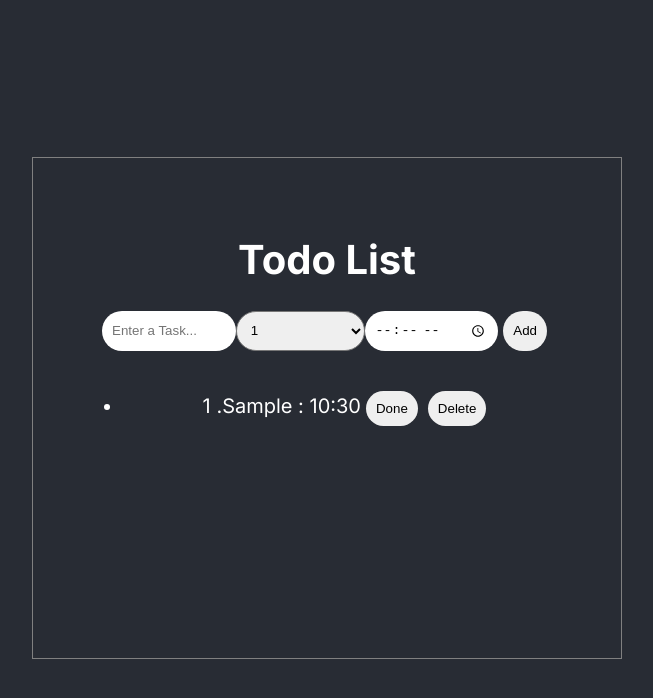
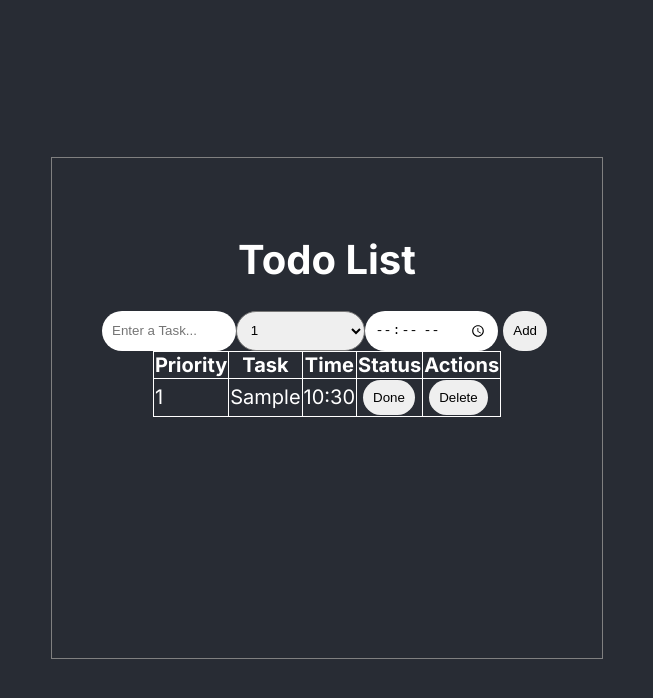
Before and after one commit to Rani-rathod/ToDo_List, a Next.js app: page / in a window 1280 px wide. Both pictures are taken after typing "Sample", "10:30" into the empty fields and a click on the button "Add". Shown: the top 698 px of the page, without its empty margins (313-966 px from the left). Built offline with nearby package versions, Linux system fonts and the light colour scheme.

Commit message:
Table is done

```diff
--- a/app/globals.css
+++ b/app/globals.css
@@ -55,3 +55,8 @@ button{
 .Time{
     float:left;
 }
+
+table, th, td {
+  border: 1px solid white;
+  border-collapse: collapse;
+}
--- a/app/page.js
+++ b/app/page.js
@@ -3,6 +3,7 @@
 import React, { useState } from 'react';
 import Dropdowns from './dropD.js';
 import TimeInput from './Time.js';
+
 
 const App = () => {
   const [todo, setTodo] = useState("");
@@ -45,9 +46,7 @@ const App = () => {
     );
   };
 
-
   const sortedTodos = [...todos].sort((a, b) => a.priority - b.priority);
-
 
   return (
     <>
@@ -78,20 +77,35 @@ const App = () => {
             />
             <button type="submit">Add</button>
           </form>
-          <ul className="allTodos">
+          <table className="data-table">
+            <thead>
+              <tr>
+                <th>Priority</th>
+                <th>Task</th>
+                <th>Time</th>
+                <th>Status</th>
+                <th>Actions</th>
+              </tr>
+            </thead>
+            <tbody>
+
               {sortedTodos.map((t) => (
-              <li className="singleTodo" key={t.id}>
-                <span className="todoText" style={{ textDecoration: t.done ? 'line-through' : 'none' }}>
-                   {t.priority} .
-                   {t.todo} : {t.time}
-                </span>
+                <tr key={t.id}>
+                  <td>{t.priority}</td>
+                  <td>{t.todo}</td>
+                  <td>{t.time}</td>
+                  <td>
                     <button onClick={() => done(t.id)}>
                       {t.done ? 'Not done' : 'Done'}
                     </button>
+                  </td>
+                  <td>
                     <button onClick={() => handleDelete(t.id)}>Delete</button>
-              </li>
+                  </td>
+                </tr>
               ))}
-          </ul>
+            </tbody>
+          </table>
         </div>
       </div>
     </>
```
Lines whose indentation alone changed are shown as unchanged.
